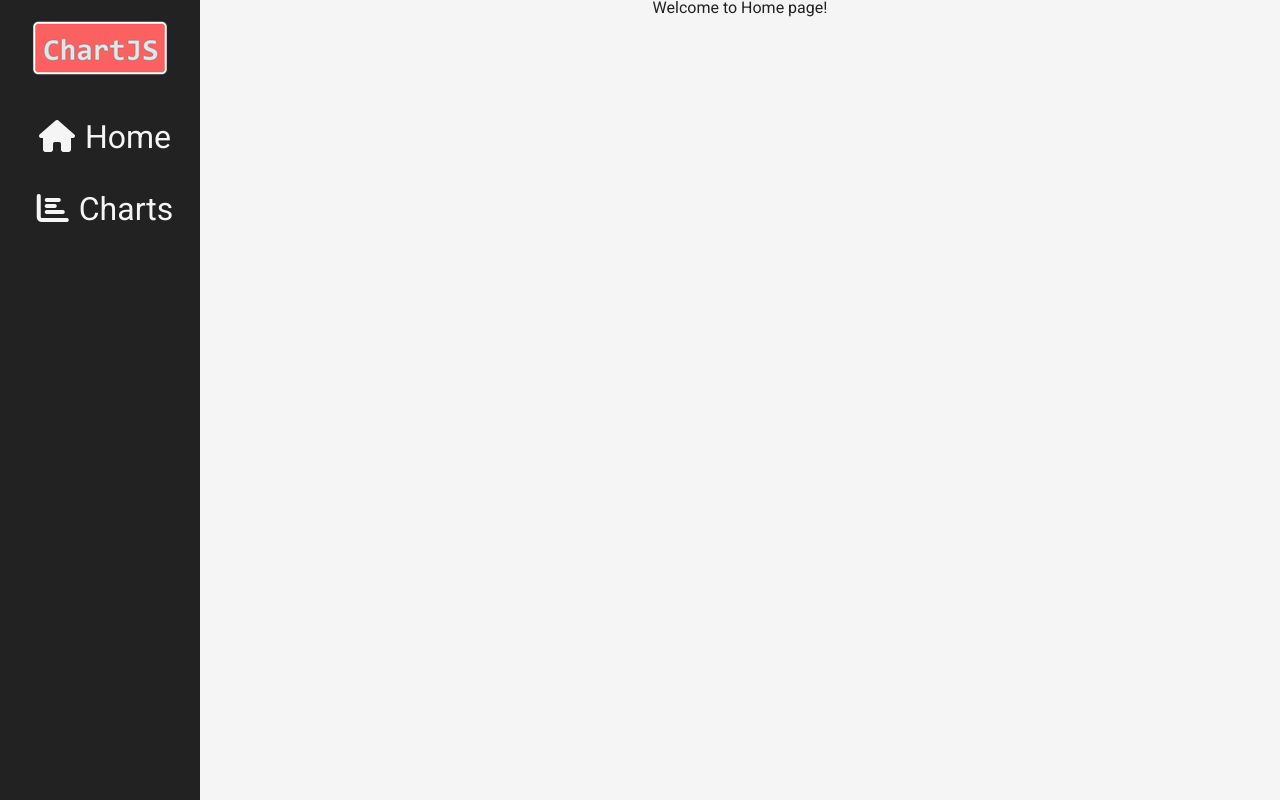
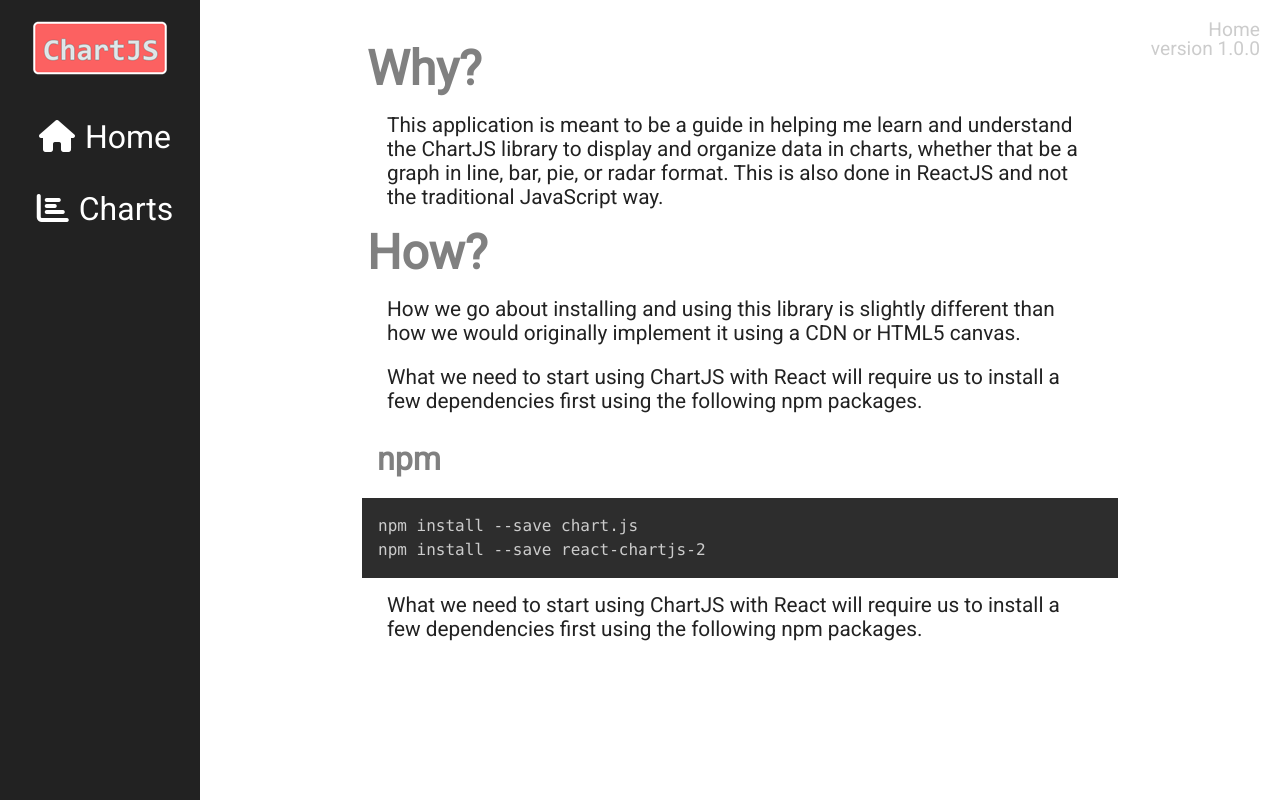
Before and after one commit to Kasador/chart-js, a React (Create React App) app: page / in a window 1280 px wide. Built offline with nearby package versions, Linux system fonts and the light colour scheme.

Commit message:
ADDED: figured how how to style code blocks, added more info to home page.

```diff
--- a/package.json
+++ b/package.json
@@ -1,4 +1,4 @@
- {
+{
   "name": "chart-js",
   "version": "0.1.0",
   "private": true,
@@ -6,10 +6,12 @@
     "chart.js": "^2.8.0",
     "node-sass": "^4.12.0",
     "react": "^16.8.6",
+    "react-chartjs-2": "^2.7.6",
     "react-dom": "^16.8.6",
     "react-router": "^5.0.1",
     "react-router-dom": "^5.0.1",
-    "react-scripts": "3.0.1"
+    "react-scripts": "3.0.1",
+    "react-syntax-highlighter": "^11.0.2"
   },
   "scripts": {
     "start": "react-scripts start",
--- a/src/Assets/Components/Chart.js
+++ b/src/Assets/Components/Charts.js
@@ -1,13 +1,18 @@
 import React from 'react';
+import Graph from '../Components/Graph';
 
-function Chart() {
+function Charts() {
     return (
-        <div className="Chart">
-            <h1>Welcome to Charts Page</h1>
+        <div className="Charts">
+            <div className="PageTitles">
+                <h1>Charts</h1>
+                <span>version 1.0.0</span>
+            </div>
             <br></br>
             <p>Lorem ipsum dolor sit amet, consectetur adipiscing elit, sed do eiusmod tempor incididunt ut labore et dolore magna aliqua. Ut enim ad minim veniam, quis nostrud exercitation ullamco laboris nisi ut aliquip ex ea commodo consequat. Duis aute irure dolor in reprehenderit in voluptate velit esse cillum dolore eu fugiat nulla pariatur. Excepteur sint occaecat cupidatat non proident, sunt in culpa qui officia deserunt mollit anim id est laborum.</p>
+            <Graph />
         </div>
     );
 }
 
-export default Chart;
+export default Charts;
--- /dev/null
+++ b/src/Assets/Components/Graph.js
@@ -0,0 +1,11 @@
+import React from 'react';
+
+function Graph() {
+    return (
+        <div className="Graph">
+
+        </div>
+    );
+}
+
+export default Graph;
--- a/src/Assets/Components/Home.js
+++ b/src/Assets/Components/Home.js
@@ -1,9 +1,34 @@
 import React from 'react';
+import { Prism as SyntaxHighlighter } from 'react-syntax-highlighter';
+import { tomorrow } from 'react-syntax-highlighter/dist/esm/styles/prism';
 
 function Home() {
+    // coding block examples
+    const npm =
+    `npm install --save chart.js
+npm install --save react-chartjs-2`;
+    const example =
+    `function test() {
+    let testVar = 23;
+};`;
     return (
         <div className="Home">
-           <h1>Welcome to Home page!</h1>
+            <div className="PageTitles">
+                <h1>Home</h1>
+                <span>version 1.0.0</span>
+            </div>
+            <div className="HomeMain">
+                <h1>Why?</h1>
+                <p>This application is meant to be a guide in helping me learn and understand the ChartJS library to display and organize data in charts, whether that be a graph in line, bar, pie, or radar format. This is also done in ReactJS and not the traditional JavaScript way.</p>
+                <h1>How?</h1>
+                <p>How we go about installing and using this library is slightly different than how we would originally implement it using a CDN or HTML5 canvas.</p>
+                <p>What we need to start using ChartJS with React will require us to install a few dependencies first using the following npm packages.</p>
+                <h2>npm</h2>
+                <SyntaxHighlighter style={tomorrow}>
+                    {npm}
+                </SyntaxHighlighter>
+                <p>What we need to start using ChartJS with React will require us to install a few dependencies first using the following npm packages.</p>
+            </div>
         </div>
     );
 }
--- a/src/Assets/Main/App.js
+++ b/src/Assets/Main/App.js
@@ -1,7 +1,7 @@
 import React from 'react';
 import { BrowserRouter as Router, Route, Switch } from 'react-router-dom';
 import Nav from '../Components/Nav';
-import Chart from '../Components/Chart';
+import Charts from '../Components/Charts';
 import Home from '../Components/Home';
 
 function App() {
@@ -9,11 +9,13 @@
         <Router>
         <div className="App">
             <Nav />
-            <div className="AppContainer">
-                <Switch>
-                    <Route path="/" exact component={Home} />
-                    <Route path="/charts" component={Chart} />
-                </Switch>
+            <div className="AppContainerWrapper">
+                <div className="AppContainer">
+                    <Switch>
+                        <Route path="/" exact component={Home} />
+                        <Route path="/charts" component={Charts} />
+                    </Switch>
+                </div>
             </div>
         </div>
         </Router>
--- a/src/index.scss
+++ b/src/index.scss
@@ -1,7 +1,8 @@
 // colors
 $gray: #ccc;
+$code-background: #F7F7F7;
 $black: #222;
-$white: whitesmoke;
+$white: #fff;
 
 // body
 body {
@@ -10,16 +11,43 @@
     color: $black;
 }
 // App
+.AppContainerWrapper {
+    margin-left: 200px;
+}
 .AppContainer {
-    margin-left: 200px;
+    width: 70%;
+    margin: 0 auto;
+    padding: 40px 0px;
 }
 // Home
 .Home {
-    text-align: center;
+    width: 100%;
+}
+.HomeMain {
+    width: 100%;
+
+    h1 {
+        font-size: 3rem;
+        font-weight: 900;
+        padding: 5px;
+        color: gray;
+    }
+    h2 {
+        font-size: 2.0rem;
+        font-weight: 900;
+        padding: 15px;
+        color: gray;
+    }
+    p {
+        padding: 5px;
+        margin: 10px 20px;
+        font-size: 1.3rem;
+        line-height: 1.5rem;
+    }
 }
 // Navbar
 .Nav {
-    position: absolute;
+    position: fixed;
 
     nav {
         height: 100vh;
@@ -54,6 +82,18 @@
         }
     }
 }
-.Chart {
-    text-align: center;
+// chart
+.Charts {
+    width: 100%;
 }
+// page titles
+.PageTitles {
+    font-size: 1.2rem;
+    color: $gray;
+    position: fixed;
+    top: 20px;
+    right: 20px;
+    display: flex;
+    flex-direction: column;
+    text-align: right;
+}
```
Also changed, not shown: 1 other file (tests, documents, lock files or other folders).
